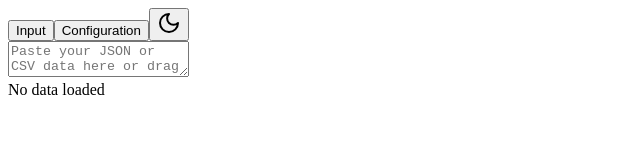
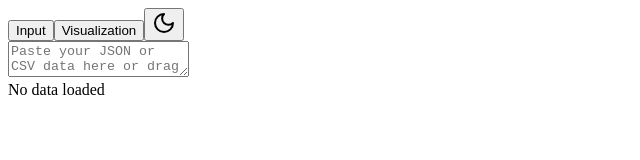
Before and after one commit to AikeHillbrands/vizkey, a React (Vite) app: page / in a window 1280 px wide. Shown: the top 160 px of the page, without its empty margins (0-640 px from the left). Built offline with nearby package versions, Linux system fonts and the light colour scheme; the HTML template or start-up script is replaced by a standard one.

Commit message:
Change wording

```diff
--- a/src/components/ChartingPage.tsx
+++ b/src/components/ChartingPage.tsx
@@ -48,7 +48,6 @@ export function ChartingPage({
 
   return (
     <div className="h-full flex">
-      {/* Left side - Configuration */}
       <div className="w-1/3 p-4 space-y-6 overflow-auto border-r">
         {/* Grouping section */}
         <div className="space-y-2">
--- a/src/components/TabLayout.tsx
+++ b/src/components/TabLayout.tsx
@@ -28,7 +28,7 @@ export function TabLayout({ activeTab, onTabChange, children }: TabLayoutProps)
             }`}
             onClick={() => onTabChange('config')}
           >
-            Configuration
+            Visualization
           </button>
           <DarkModeToggle />
         </div>
```
